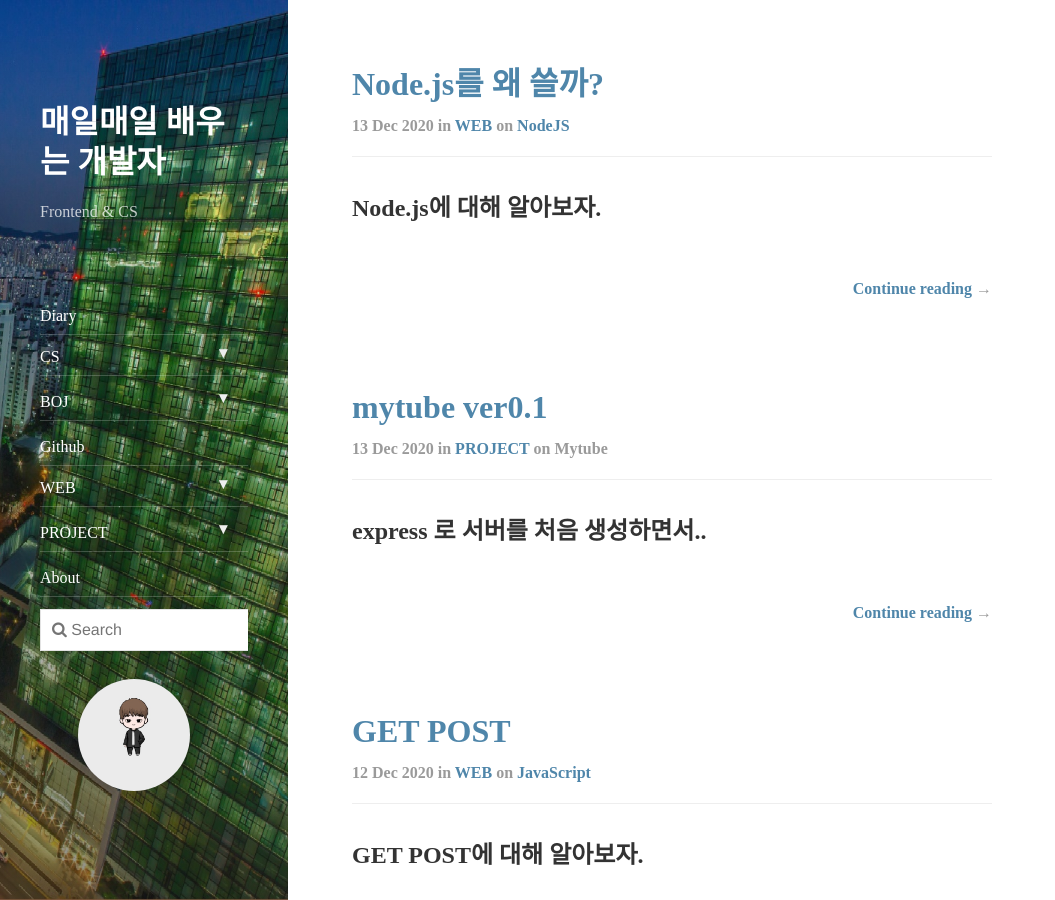
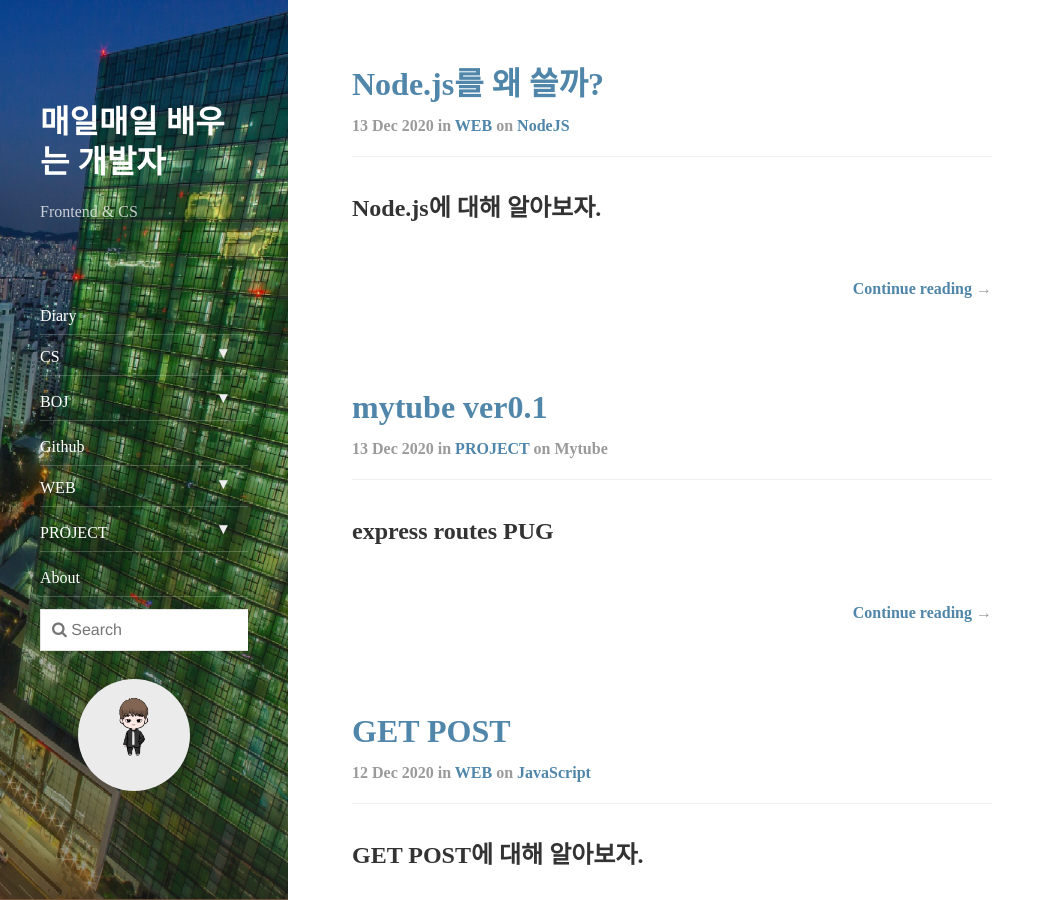
Before and after one commit to erurang/erurang.github.io, a Jekyll site: the page built from index.html, in a window 1280 px wide and 900 px high. Shown: the whole window, without its empty margins (0-1055 px from the left). Built offline with Jekyll 4.4.1, drawn with Linux system fonts in a browser that asks for light colours; nearby versions of some CDN libraries; the list of posts is cut into pages by our own code; some of the changed lines change nothing that is shown.

Commit message:
mytube0.1

````diff
--- a/_posts/2020-12-13-pro-mytube01.md
+++ b/_posts/2020-12-13-pro-mytube01.md
@@ -8,11 +8,19 @@
 
 ---
 
-## express 로 서버를 처음 생성하면서..
+## express routes PUG
 
-ver0.1 (소스코드)[https://github.com/erurang/mytube/tree/master] 입니다.
+NodeJS를 왜 서버로 쓰는지는 [이곳](https://erurang.github.io/web/2020/12/13/web-node-nodejs/)에 정리해 두었습니다.
 
-기본적 셋팅은 express와 babel nodemon을 하였습니다.
+POST와 GET의 method에 대하여 [이곳](https://erurang.github.io/web/2020/12/12/js-getpost/)에 정리하였습니다.
+
+소스코드는 [이곳](https://github.com/erurang/mytube/tree/master)에 올려두었습니다.
+
+
+### 파일별로 하나씩 뜯어서 보자.
+
+기본적 셋팅은 express와 babel nodemon을 설치하였습니다.
+
 ```
 npm init (pacakge.json 생성)
 npm i express (node_module 생성)
@@ -24,22 +32,84 @@
 npm i nodemon (저장을 편하게 해주는 nodemon)
 ```
 
-우리만의 express서버를 만들어보자.
+### app.js
+```
+import express from "express";
 
-app변수에 ㄷ
-<img width="504" alt="스크린샷 2020-12-12 오후 1 30 25" src="https://user-images.githubusercontent.com/56789064/101975214-32289b80-3c7e-11eb-8e4d-066ca2638fda.png">
+<!-- 로컬에서 전역변수를 사용하기 위한 Middelware.js -->
+import { middleWare } from "./middleWare.js";
 
+<!-- 라우트들을 import하여 사용함 -->
+import routes from "./routes.js"
+import boardsRouters from "./routers/boardsRouters.js";
+import homeRouter from "./routers/homeRouters.js";
+import searchRouter from "./routers/searchRouters.js";
+import videoRouter from "./routers/videoRouters.js";
 
-우리가 정한 localhost의 주소로 가보면
+<!-- 서버연결 -->
+const app = express()
+const handleHome = (req,res) => res.send("hi")
 
-<img width="257" alt="스크린샷 2020-12-12 오후 1 30 33" src="https://user-images.githubusercontent.com/56789064/101975216-36ed4f80-3c7e-11eb-8772-33ade1c6acb0.png">
+<!-- pug로 변경 -->
+app.set("view engine","pug");
 
-이런 못생긴 주소 결과가 뜬것을 볼수있다.
+<!-- 미들웨어로 전역변수 선언 -->
+app.use(middleWare)
 
-Cannot GET / ? 이게 뭘까.
-http의 method중에 post와 get이 있다.
-POST와 GET에 대하여 [이곳](https://erurang.github.io/web/2020/12/12/js-getpost/)에 정리하였다.
+<!-- / 으로 시작하는 url -->
+app.use(routes.home,homeRouter);
+<!-- /search 로 시작하는 url -->
+app.use(routes.search,searchRouter);
+<!-- /boards 로 시작하는 url -->
+app.use(routes.boards,boardsRouters);
+<!-- /videos 로 시작하는 url -->
+app.use(routes.videos,videoRouter);
 
-하지만 우린 여기서 use를 사용할것이다.
+<!-- 다른 파일에서도 사용가능하게 export -->
+export default app;
+```
+### init.js
+```
+<!-- app.js에서 끌어오는 export -->
+import app from "./app.js"
+<!-- port 번호 -->
+const PORT = 4000;
+<!-- 성공적으로 서버가 실행될때의 콜백함수 -->
+app.listen(PORT,()=>console.log(`Listening on http://localhost:${PORT}`))
+```
+### middleware.js
+```
+<!-- url을 가져오는 routes -->
+import routes from "./routes.js";
 
-NodeJs에서 use는 무엇을 뜻할까?
+<!-- locas.변수명 으로 전역적으로 사용하게 해줌 -->
+export const middleWare = (req,res,next) => {
+    res.locals.routes = routes;
+    res.locals.siteName = "Mytube";
+    next();
+}
+```
+### pug
+```
+<!-- PUG -->
+views
+    layouts -> 기본 템플릿
+        -main
+    partial -> 자주반복되는 것들을 부분으로 나눠 include로 사용
+        -footer
+        -header
+
+```
+### controllers & routes
+```
+routers
+    - boardsRouters -> 게시판 URL
+    - homeRouters -> 메인홈 URL
+    - searchRouters -> 검색 URL
+    - videoRouters -> 비디오 URL
+controllers
+    - boardsControllers -> 게시판 관련 모든 컨트롤
+    - homeControllers -> 메인홈 관련 모든 컨트롤
+    - searchControllers -> 검색 관련 모든 컨트롤
+    - videoControllers -> 비디오 관련 모든 컨트롤
+```
````
